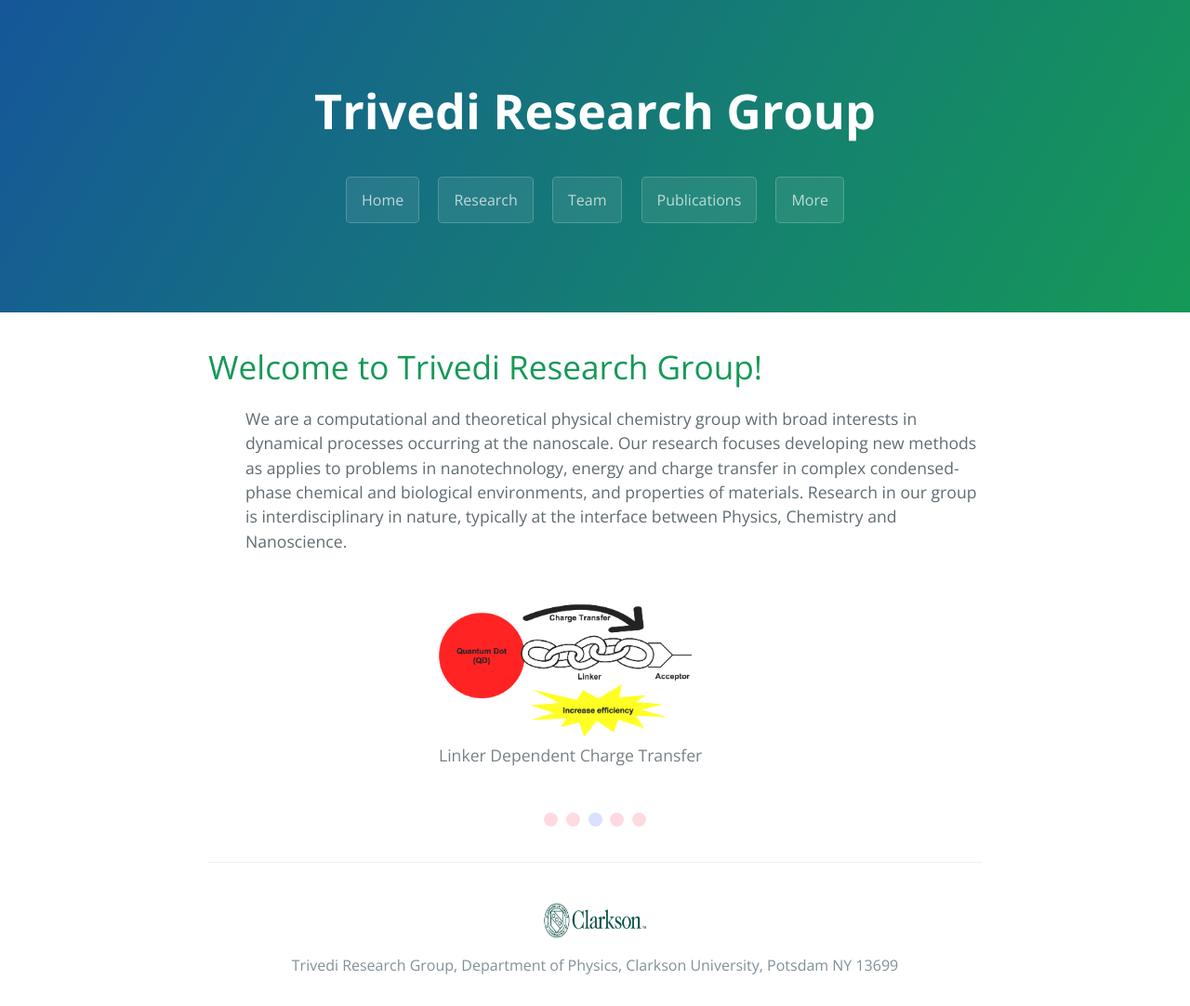
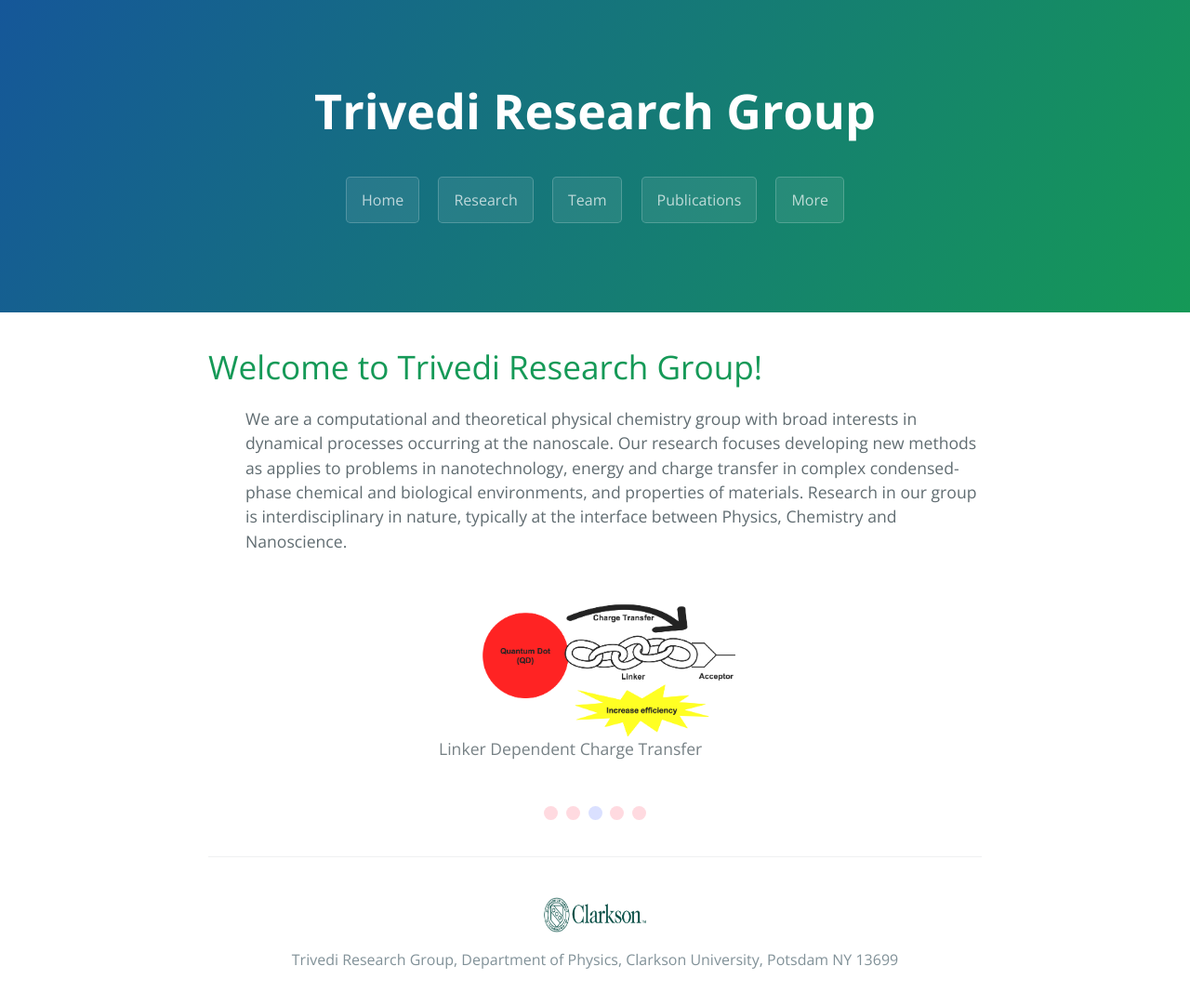
Before and after one commit to dharatrivedi/dharatrivedi.github.io, a Jekyll site: the page built from index.html, in a window 1280 px wide. Shown: the whole page at 93% size. Built offline with Jekyll 4.4.1, drawn with Linux system fonts in a browser that asks for light colours; the list of posts is cut into pages by our own code.

Commit message:
Update index.html

```diff
--- a/index.html
+++ b/index.html
@@ -15,23 +15,23 @@ title: {{ site.name }}
 <ul class="center">
   <div class="slideshow-container">
     <div class="mySlides fade">
-      <img src="/images/TOC_3.jpg" style="width:75%">
+      <img src="/images/TOC_3.jpg" style="width:75%" class="center">
       <div class="text">Photoinduced Charge Dynamics</div>
     </div>
     <div class="mySlides fade">
-      <img src="/images/TOC_1.jpg" style="width:75%">
+      <img src="/images/TOC_1.jpg" style="width:75%" class="center">
       <div class="text">Carrier Dynamics of 2D systems</div>
     </div>
     <div class="mySlides fade">
-      <img src="/images/TOC_4.jpg" style="width:75%">
+      <img src="/images/TOC_4.jpg" style="width:75%" class="center">
       <div class="text">Linker Dependent Charge Transfer</div>
     </div>
     <div class="mySlides fade">
-      <img src="/images/TOC_6.jpg" style="width:75%">
+      <img src="/images/TOC_6.jpg" style="width:75%" class="center">
       <div class="text">Application of Metal Organic Framework</div>
     </div>
     <div class="mySlides fade">
-      <img src="/images/TOC_2.jpg" style="width:75%">
+      <img src="/images/TOC_2.jpg" style="width:75%" class="center">
       <div class="text">Enhancement Mechanism in SERS</div>
     </div>
   </div>
```
